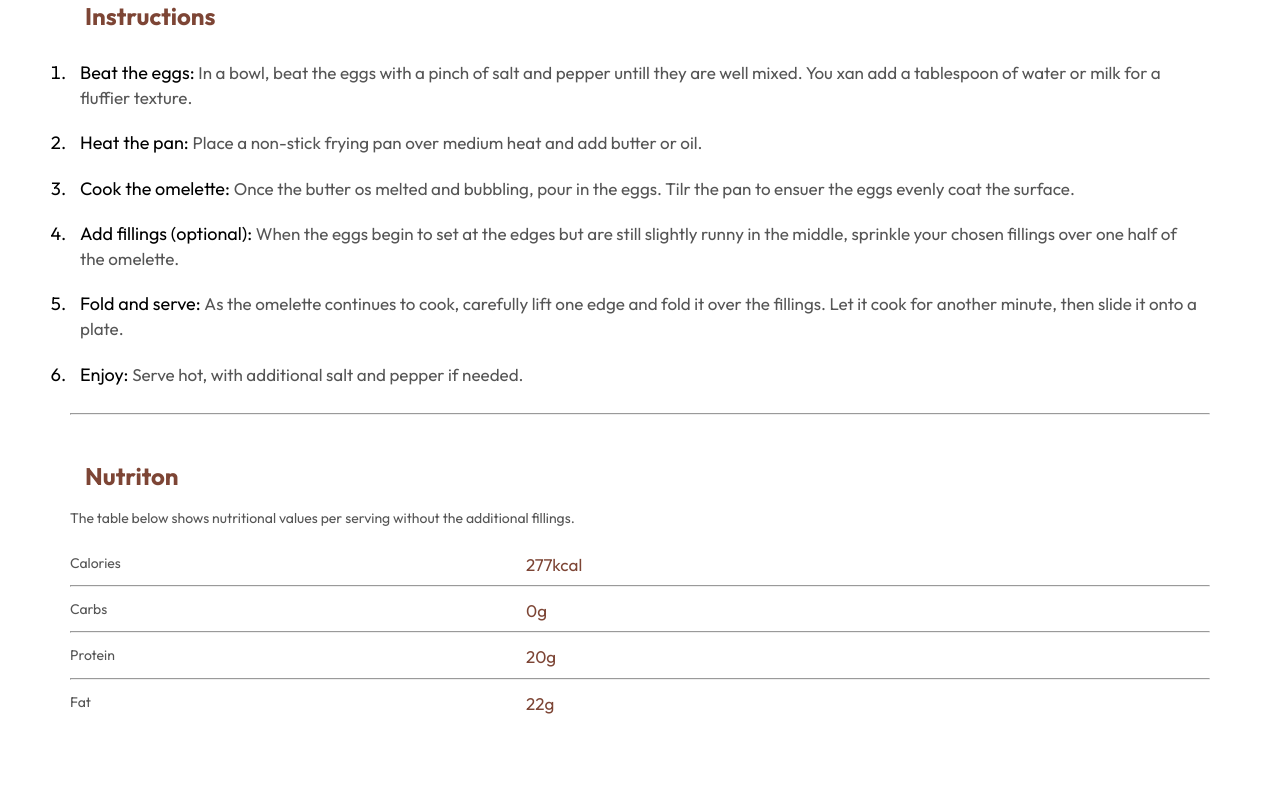
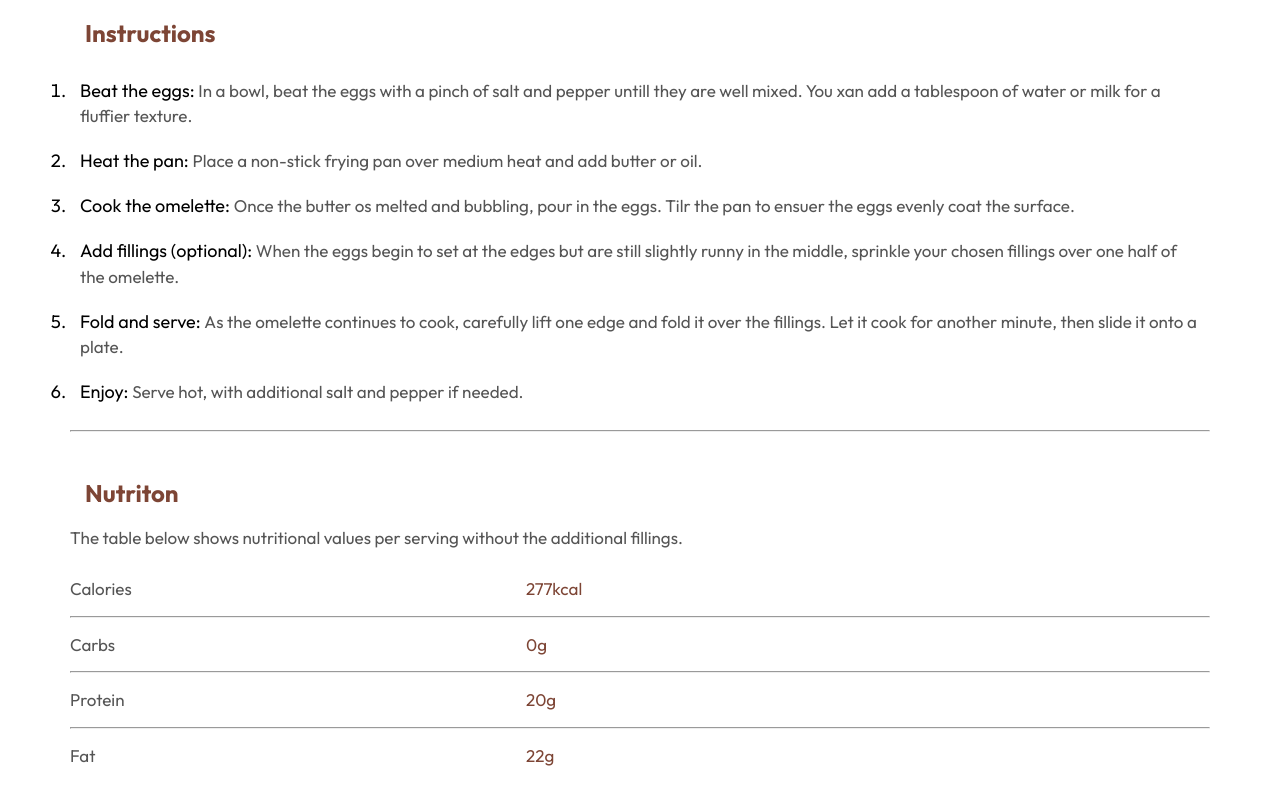
Before and after one commit to Loai-Radwan/Omelette-Recipe, a plain HTML site: page index.html in a window 1280 px wide. Shown: the part 1416-2220 px from the top of the page. Before the commit the page ends 2190 px from the top, so only its background shows below. Drawn offline with Linux system fonts and the light colour scheme.

Commit message:
Edit The Font Size

```diff
--- a/css/master.css
+++ b/css/master.css
@@ -47,6 +47,7 @@ body{
 }
 .text p{
     line-height: 1.7;
+    font-size: 20px;
 }
 .prepar{
     background-color: rgb(255 247 252);
@@ -112,7 +113,7 @@ body{
     color: #7d4535;
 }
 .nutri p{
-    font-size: 14px;
+    font-size: 17px;
     color: #555;
     position: relative;
 }
```
